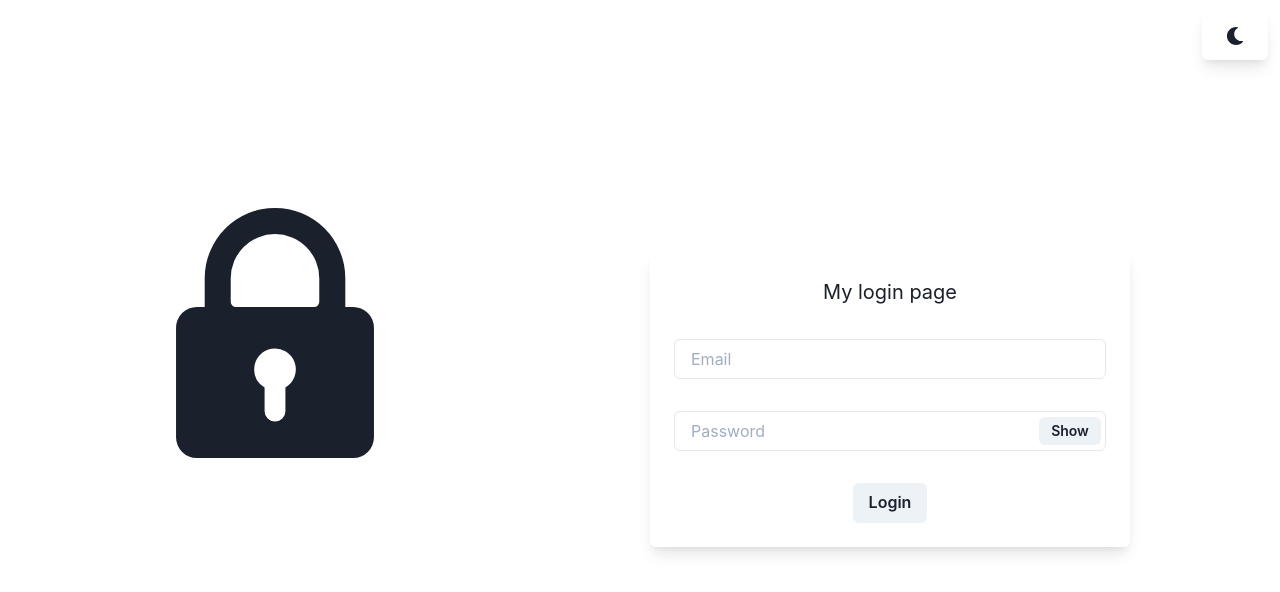
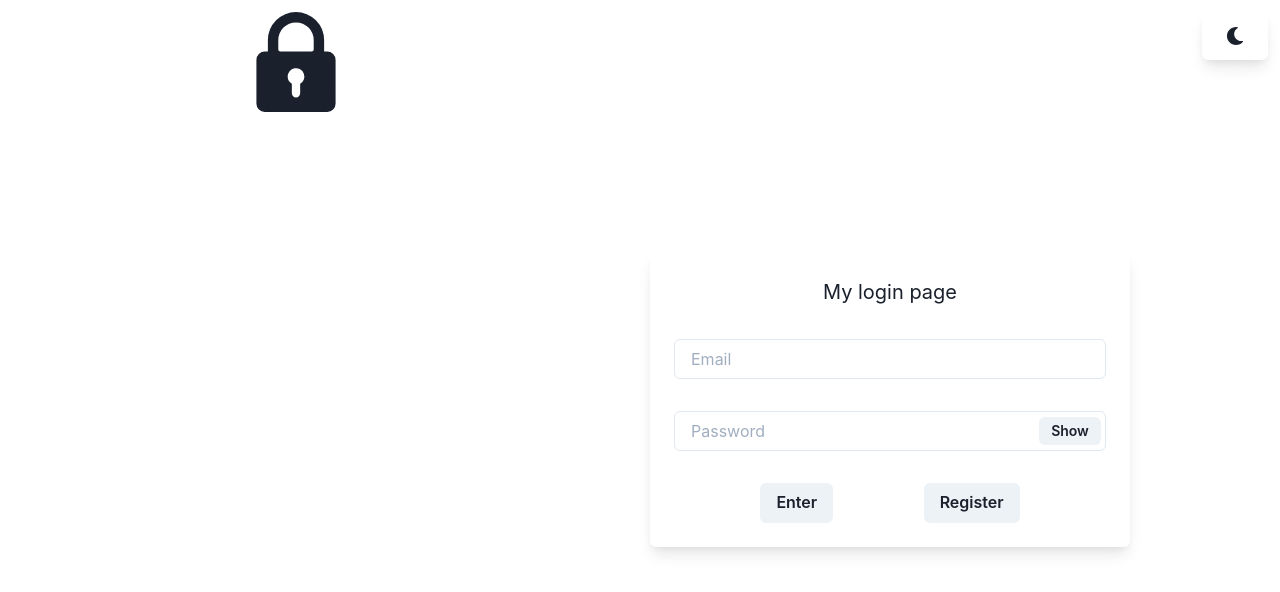
Before and after one commit to joaopedev/login-page, a React (Create React App) app: page / in a window 1280 px wide. Shown: the top 592 px of the page. Built offline with nearby package versions, Linux system fonts and the light colour scheme.

Commit message:
frontend design

```diff
--- a/src/App.tsx
+++ b/src/App.tsx
@@ -13,7 +13,6 @@ import {
   VStack,
   InputGroup,
   InputRightElement,
-  Image,
 } from "@chakra-ui/react"
 import { ColorModeSwitcher } from "./ColorModeSwitcher"
 import { SearchIcon, LockIcon } from '@chakra-ui/icons'
@@ -28,9 +27,9 @@ export const App = () => {
     <ChakraProvider theme={theme}>
       <Grid templateColumns="1fr 480px 480px 1fr" gap={5} minH="100vh" p={3}>
         <GridItem w='100%' h='100%'></GridItem>
-        <GridItem display='grid' alignContent='center' w='100%' h='100%'>
-          <Box boxSize='sm'>
-           <LockIcon w='250px' h='250px' ></LockIcon>
+        <GridItem display='flex' justifyContent='flex-end' w='100%' h='100%'>
+          <Box display='flex' align-items= 'flex-end' justify-content= 'flex-end'  boxSize='sm'>
+           <LockIcon w='100px' h='100px'></LockIcon>
           </Box>
         </GridItem>
         <GridItem display='grid' alignContent='center' w='100%' h="100%">
@@ -50,7 +49,10 @@ export const App = () => {
                   </Button>
                 </InputRightElement>
               </InputGroup>
-              <Button>Login</Button>
+              <Box display='flex'  pl='20%' pr='20%' justifyContent='space-between' w='100%'>
+              <Button>Enter</Button>
+              <Button>Register</Button>
+              </Box>
             </VStack>
           </Box>
         </GridItem>
```
